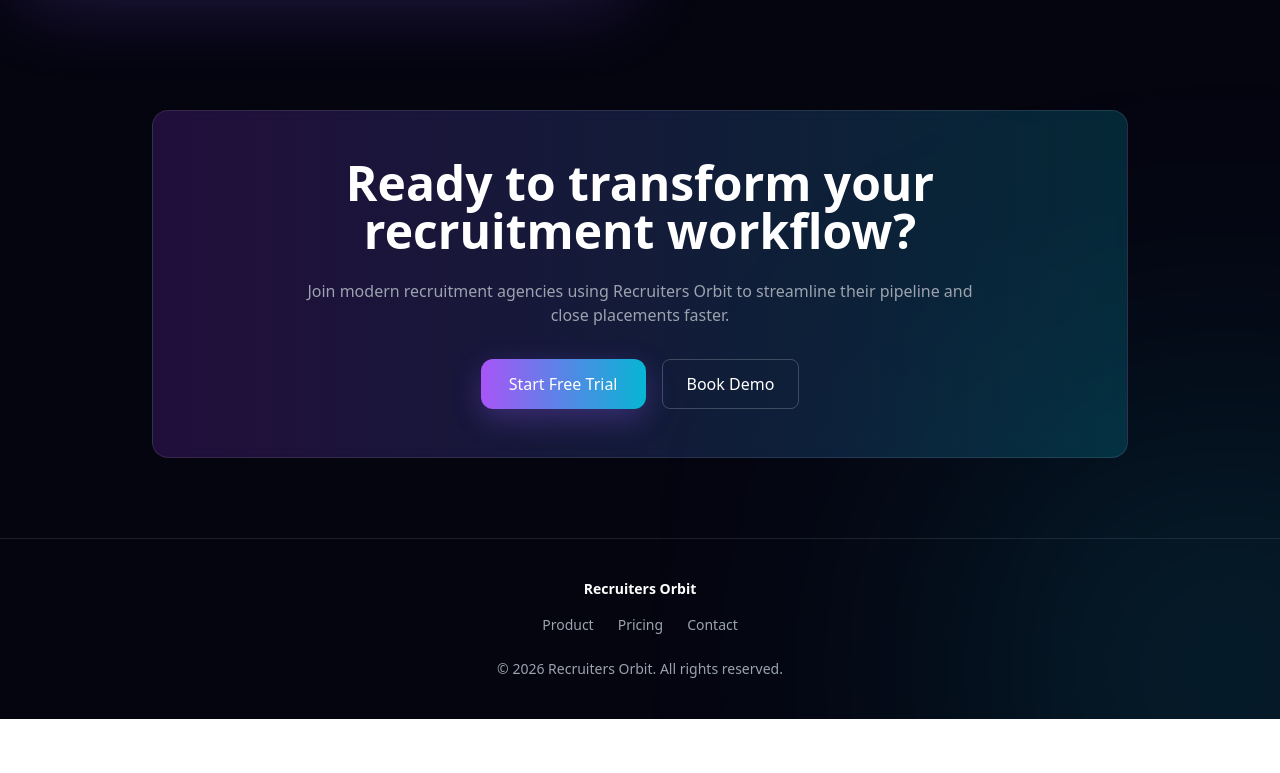
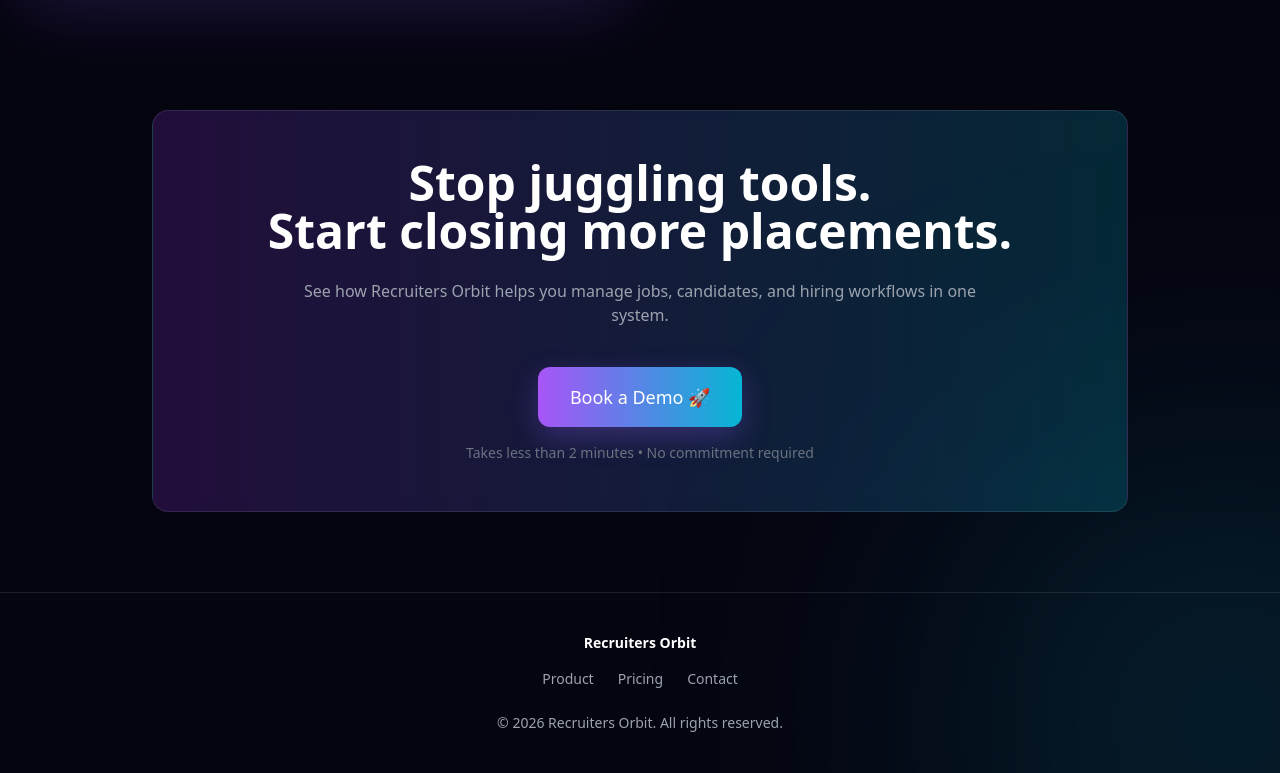
Before and after one commit to digisensedigital-hash/recruiters-orbit-web, a React (Vite) app: page / in a window 1280 px wide. Shown: the part 5922-6695 px from the top of the page. Before the commit the page ends 6641 px from the top, so only its background shows below. Built offline with nearby package versions, Linux system fonts and the light colour scheme.

Commit message:
Optimized CTA for single action (demo) with stronger conversion messaging

```diff
--- a/src/sections/CTA.tsx
+++ b/src/sections/CTA.tsx
@@ -3,7 +3,6 @@ import { Link } from "react-router-dom"
 
 export default function CTA() {
   return (
-
     <Reveal>
       <section className="mt-28 px-6 max-w-5xl mx-auto text-center">
 
@@ -11,31 +10,29 @@ export default function CTA() {
         <div className="p-12 rounded-2xl bg-gradient-to-r from-purple-600/20 to-cyan-500/20 border border-white/10 backdrop-blur">
 
           {/* HEADING */}
-            <h2 className="text-3xl md:text-5xl font-bold">
-            Ready to transform your recruitment workflow?
+          <h2 className="text-3xl md:text-5xl font-bold leading-tight">
+            Stop juggling tools. <br />
+            Start closing more placements.
           </h2>
 
           {/* SUBTEXT */}
           <p className="mt-6 text-gray-400 max-w-2xl mx-auto">
-            Join modern recruitment agencies using Recruiters Orbit to streamline
-            their pipeline and close placements faster.
+            See how Recruiters Orbit helps you manage jobs, candidates, and hiring workflows in one system.
           </p>
 
-            {/* BUTTONS */}
-            <div className="mt-8 flex flex-col md:flex-row justify-center gap-4">
+          {/* BUTTON */}
+          <div className="mt-10 flex justify-center">
+            <Link to="/book-demo">
+              <button className="bg-gradient-to-r from-purple-500 to-cyan-500 px-8 py-4 rounded-xl font-medium text-lg shadow-[0_10px_30px_rgba(139,92,246,0.3)] hover:scale-105 active:scale-95 transition-all duration-200">
+                Book a Demo 🚀
+              </button>
+            </Link>
+          </div>
 
-            <button className="bg-gradient-to-r from-purple-500 to-cyan-500 px-7 py-3 rounded-xl font-medium shadow-[0_10px_30px_rgba(139,92,246,0.3)] hover:scale-105 active:scale-95 transition-all duration-200">
-                Start Free Trial
-            </button>
-
-            <Link
-            to="/book-demo"
-            className="border border-white/20 px-6 py-3 rounded-lg hover:bg-white/5 transition inline-flex items-center justify-center"
-            >
-            Book Demo
-            </Link>
-
-            </div>
+          {/* TRUST LINE */}
+          <p className="mt-4 text-sm text-gray-500">
+            Takes less than 2 minutes • No commitment required
+          </p>
 
         </div>
 
```
Lines whose indentation alone changed are shown as unchanged.
